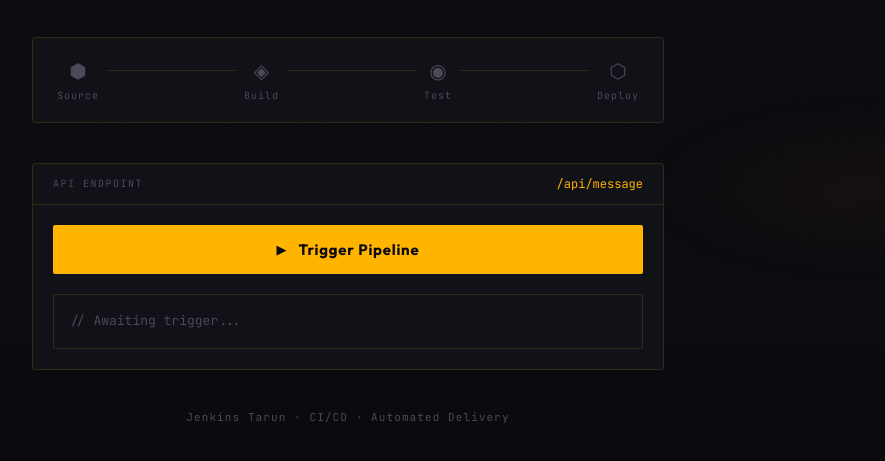
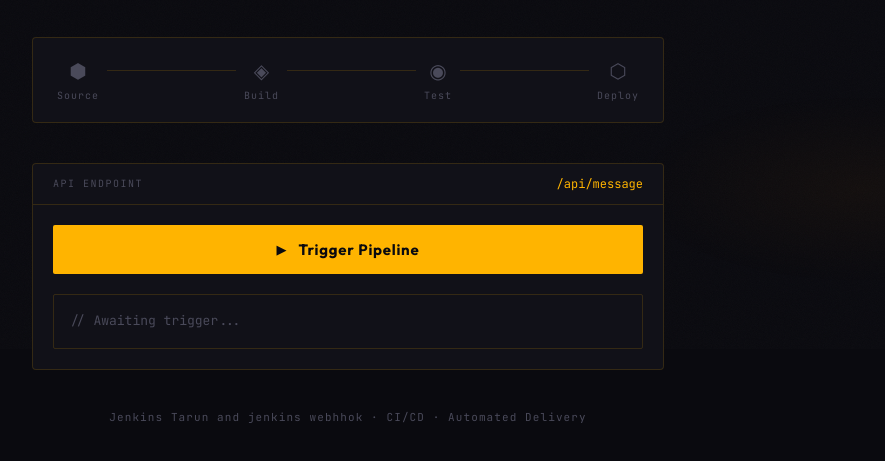
Before and after one commit to TarunUk/Jenkins-Project, a website: page public/index.html in a window 1280 px wide. Shown: the part 451-912 px from the top of the page, without its empty margins (292-1177 px from the left). Drawn offline with Linux system fonts and the light colour scheme.

Commit message:
checking webhook

```diff
--- a/public/index.html
+++ b/public/index.html
@@ -81,7 +81,7 @@
 
     <!-- Footer -->
     <footer class="footer mono">
-      Jenkins Tarun · CI/CD · Automated Delivery
+      Jenkins Tarun and jenkins webhhok · CI/CD · Automated Delivery
     </footer>
 
   </main>
```
